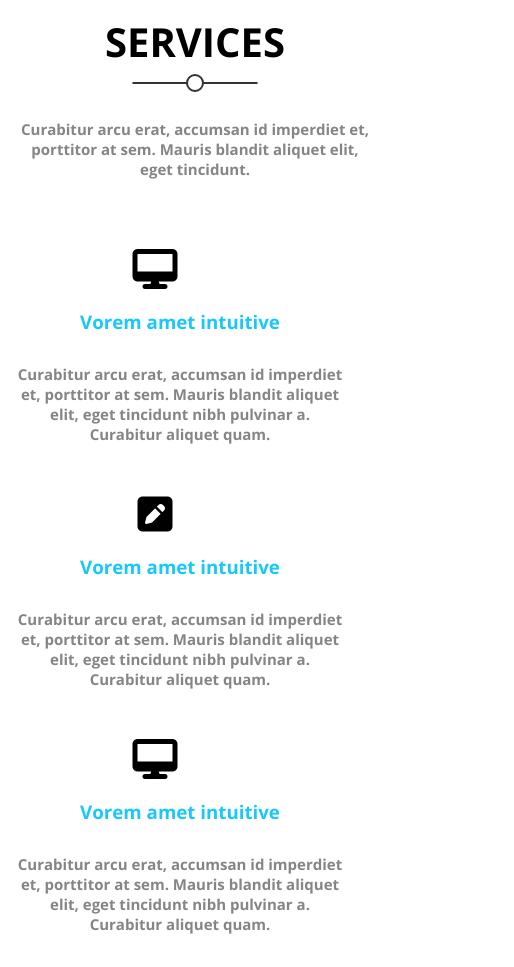
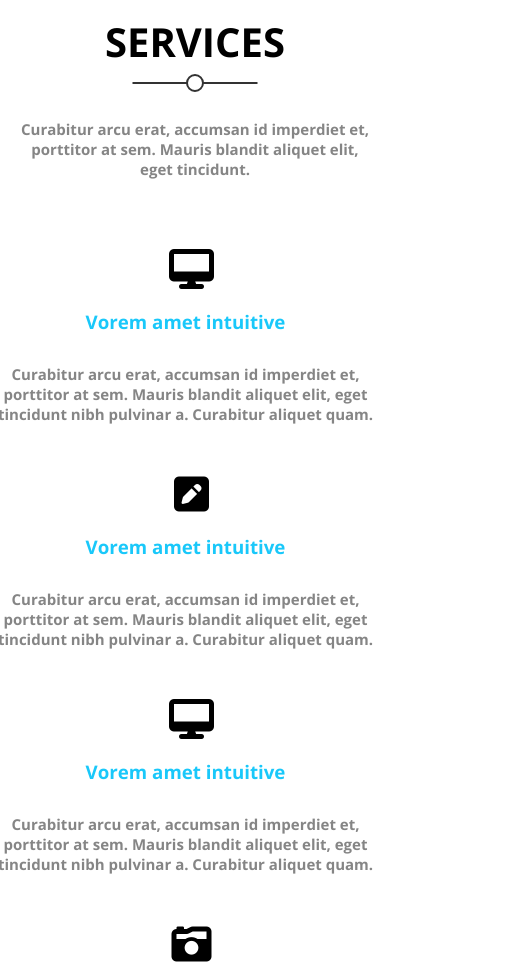
Before and after one commit to EmanElbashir/myproject, a plain HTML site: page index.html in a window 390 px wide. Shown: the part 900-1867 px from the top of the page, 514 px wide, since content can reach past the window. Drawn offline with nearby package versions, Linux system fonts and the light colour scheme.

Commit message:
Add files via upload

```diff
--- a/template.css
+++ b/template.css
@@ -299,6 +299,7 @@ header nav ul li a:hover {
     display: flex;
     flex-wrap: wrap;
     align-items: center;
+    justify-content: space-evenly
 }
 
 
@@ -313,13 +314,16 @@ header nav ul li a:hover {
 @media(max-width: 767px) {
 
     .srv-box {
+        margin-left: -158px;
         display: flex;
         flex-direction: column;
         text-align: center;
     }
 
     .srv-box i {
-        padding-top: 120px
+        padding-top: 120px;
+        margin-left: -38px;
+
     }
 }
 
@@ -341,6 +345,23 @@ header nav ul li a:hover {
     margin-bottom: 20px;
     margin-top: -100px;
 }
+
+@media(max-width: 1115px) {
+    .SERVICES-container .srv-box i {
+        margin-right: -50px;
+    }
+
+    .srv-box {
+        margin-right: -169px;
+    }
+
+    .SERVICES-container .srv-box p {
+        width: 414px;
+    }
+}
+
+
+
 
 /* 4- Design*/
 .Design {
```
